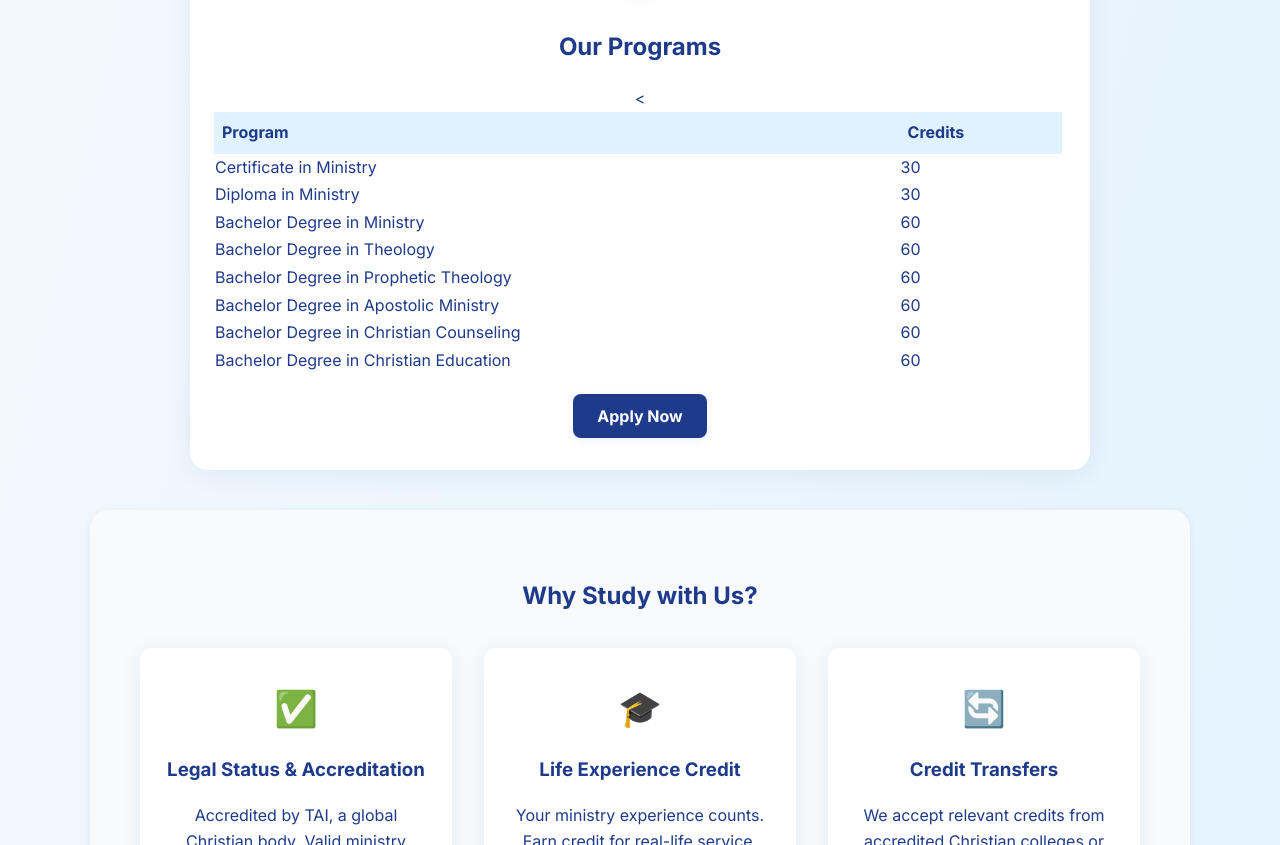
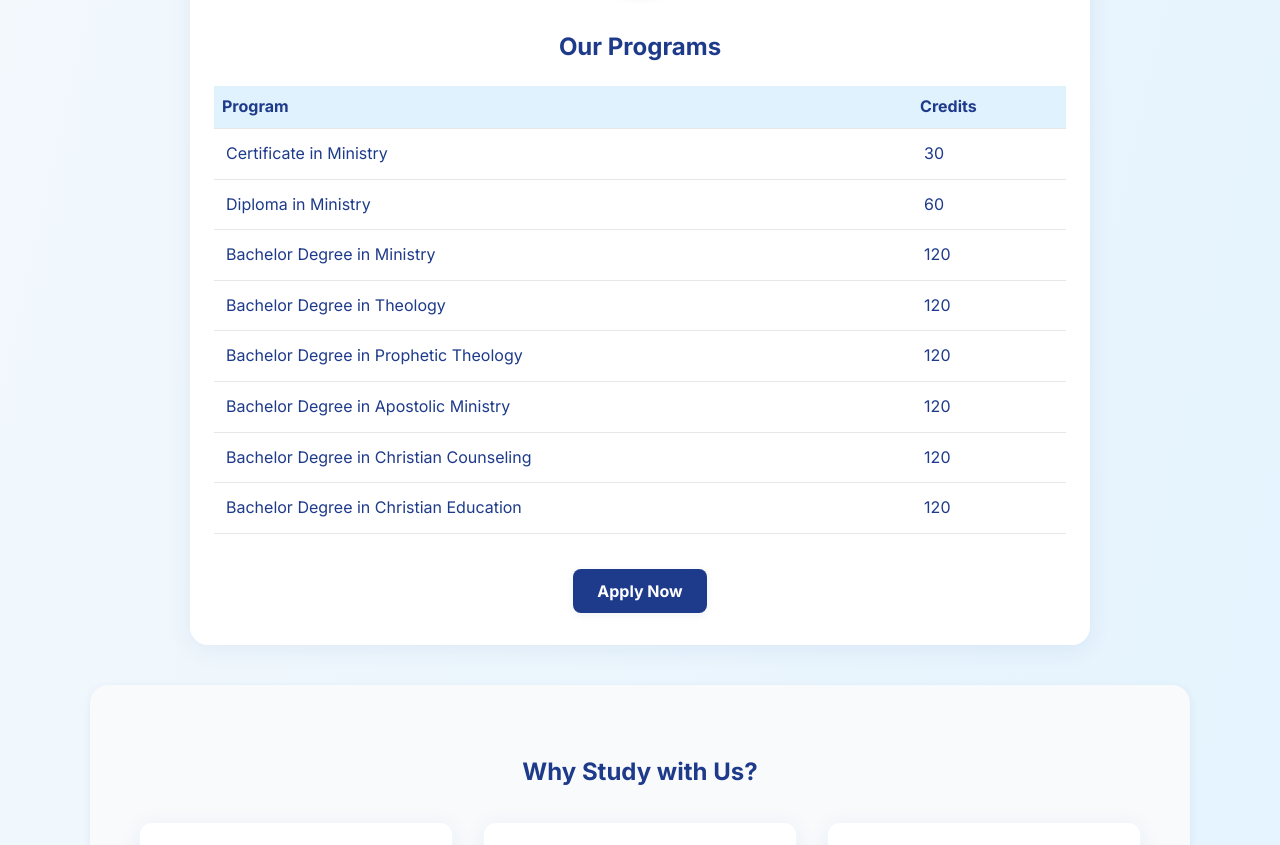
Before and after one commit to BoitumeloRak/bcbc-site, a plain HTML site: page index.html in a window 1280 px wide. Shown: the part 2663-3508 px from the top of the page. Drawn offline with nearby package versions, Linux system fonts and the light colour scheme.

Commit message:
updated HTML, CSS, JavaScript

```diff
--- a/index.html
+++ b/index.html
@@ -62,15 +62,12 @@ and full of love.”<br><span style="font-size:0.95rem; color:#1e3a8a;">(Ephesia
 
  <section id="about-founder" class="card-section" data-aos="fade-left">
   <div style="display: flex; flex-wrap: wrap; align-items: center; gap: 2rem; max-width: 900px; margin: 0 auto;">
-      <picture>
-        <source srcset="images/mashego.webp" type="image/webp">
-        <img src="images/mashego.jpg" alt="Archbishop Mashego, Founder of Bearers of Christ Apostolic Church" style="width: 100px; height: 100px; object-fit: cover; border-radius: 50%; background: #e5e7eb;" loading="lazy" />
-      </picture>
+    <img src="https://scontent-jnb2-1.xx.fbcdn.net/v/t39.30808-6/490292636_9230338970407959_1365135605120537842_n.jpg?_nc_cat=100&ccb=1-7&_nc_sid=127cfc&_nc_ohc=P683nGmfUmYQ7kNvwF_6qTi&_nc_oc=Adnmfz5S_lc_6l7oqbNJtOxS9dIo4jWZrDDNAu7Gf9mmfuSaZJQ4LOjplSXCHY7wbpE&_nc_zt=23&_nc_ht=scontent-jnb2-1.xx&_nc_gid=6aMaJFf0zzWWMa2muNA21A&oh=00_AfS6irJ6khGmlhJDJSYUra7CFT81AR-zDTrlmNozB_ERtQ&oe=6891287F" alt="Archbishop Mashego, Founder of Bearers of Christ Apostolic Church" style="width: 100px; height: 100px; object-fit: cover; border-radius: 50%; background: #e5e7eb;" loading="lazy" />
     <div>
       <h2>About the Founder</h2>
-        <p id="founder-short"><strong>Archbishop Mashego</strong> is the esteemed founder of Bearers of Christ Apostolic Church, headquartered in Daveyton, with a branch in Tsakane. He obtained his qualification in Ministry in 2017 and was ordained as a Bishop in 2024. He is in partnership with Team Impact Christian University, extending his mission of equipping believers through accessible, Bible-based education. His life and leadership stand as a testament to faith, vision, and service to the Kingdom of God.</p>
+      <p id="founder-short"><strong>Archbishop Mashego</strong>  is the esteemed founder of Bearers of Christ Apostolic Church, with its headquarters in Daveyton and a branch in Tsakane. He earned his qualification in Ministry in 2017 and was ordained as a Bishop in 2022. Through his partnership with Team Impact Christian University, he extends his mission of equipping believers with accessible, Bible-based education. His life and leadership serve as a powerful testament to faith, vision, and dedicated service to the Kingdom of God.</p>
       <div id="founder-more" style="display:none;">
-          <p>Archbishop Mashego’s journey reflects a deep commitment to spiritual growth and empowering others. His partnership with Team Impact Christian University ensures students receive quality education rooted in sound doctrine.</p>
+        <p>Archbishop Mashego’s journey reflects a deep commitment to spiritual growth and empowering others. His partnership with Team Impact Christian University ensures students receive quality education rooted in sound doctrine. He is deeply dedicated and hardworking man of God, passionately devoted to serving the Kingdom of God.</p>
       </div>
       <button class="cta-btn" id="toggle-founder">Read More About the Bishop</button>
       <blockquote style="margin-top: 1rem; font-style: italic; color: #2563eb;">“For we walk by faith, not by sight.” – 2 Corinthians 5:7</blockquote>
@@ -92,19 +89,18 @@ and full of love.”<br><span style="font-size:0.95rem; color:#1e3a8a;">(Ephesia
       <thead>
         <tr style="background: #e0f2fe;">
           <th style="padding: 0.5rem;">Program</th>
-
           <th style="padding: 0.5rem;">Credits</th>
         </tr>
       </thead>
       <tbody>
-        <tr><td>Certificate in Ministry</td><td>30</td><td></td></tr>
-        <tr><td>Diploma in Ministry</td><td>30</td></tr>
-        <tr><td>Bachelor Degree in Ministry</td><td>60</tr>
-        <tr><td>Bachelor Degree in Theology</td><td>60</td></tr>
-        <tr><td>Bachelor Degree in Prophetic Theology</td><<td>60</td></tr>
-        <tr><td>Bachelor Degree in Apostolic Ministry</td><td>60</td></tr>
-        <tr><td>Bachelor Degree in Christian Counseling</td><td>60</td></tr>
-        <tr><td>Bachelor Degree in Christian Education</td><td>60</td></tr>
+        <tr><td>Certificate in Ministry</td><td>30</td></tr>
+        <tr><td>Diploma in Ministry</td><td>60</td></tr>
+        <tr><td>Bachelor Degree in Ministry</td><td>120</td></tr>
+        <tr><td>Bachelor Degree in Theology</td><td>120</td></tr>
+        <tr><td>Bachelor Degree in Prophetic Theology</td><td>120</td></tr>
+        <tr><td>Bachelor Degree in Apostolic Ministry</td><td>120</td></tr>
+        <tr><td>Bachelor Degree in Christian Counseling</td><td>120</td></tr>
+        <tr><td>Bachelor Degree in Christian Education</td><td>120</td></tr>
       </tbody>
     </table>
     <button class="cta-btn" onclick="document.getElementById('contact').scrollIntoView({behavior: 'smooth'});">Apply Now</button>
--- a/styles.css
+++ b/styles.css
@@ -272,6 +272,27 @@ img {
   opacity: 1;
 }
 
+#programs table {
+  width: 100%;
+  text-align: left;
+  border-collapse: collapse;
+  margin: 1rem 0;
+}
+#programs th, #programs td {
+  padding: 0.75rem;
+  border-bottom: 1px solid #e5e7eb;
+}
+#programs th {
+  background: #e0f2fe;
+  font-weight: 700;
+}
+#programs td {
+  background: #fff;
+}
+#programs tr:hover {
+  background: #f1f5f9;
+}
+
 @media (max-width: 700px) {
   .main-header {
     padding: 2.5rem 0.5rem 1.2rem 0.5rem;
@@ -288,6 +309,9 @@ img {
   .card-section .card-icon {
     font-size: 2rem;
     padding: 0.5rem 0.8rem;
+  }
+  #programs th, #programs td {
+    padding: 0.5rem;
   }
 }
 
@@ -319,6 +343,10 @@ img {
   }
   section, #about-founder {
     padding: 0.5rem;
+  }
+  #programs th, #programs td {
+    padding: 0.3rem;
+    font-size: 0.9rem;
   }
 }
 
```
Also changed, not shown: 1 other file. Lines whose indentation alone changed are shown as unchanged.
